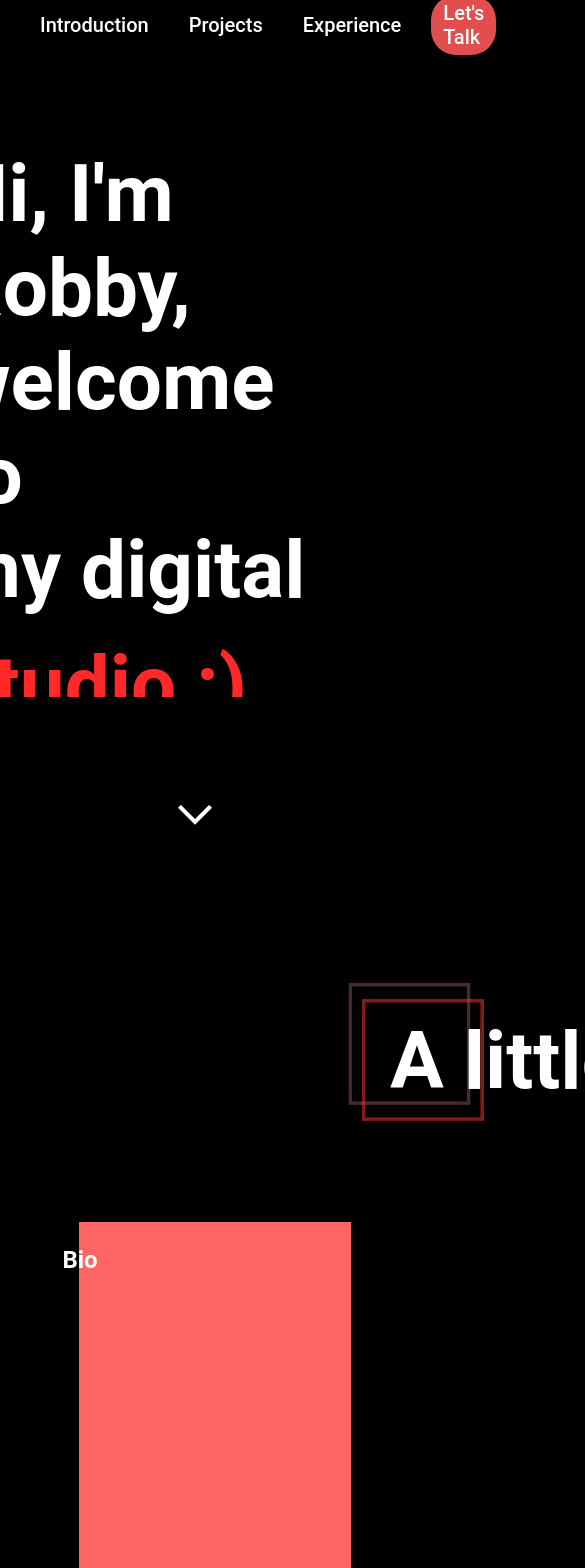
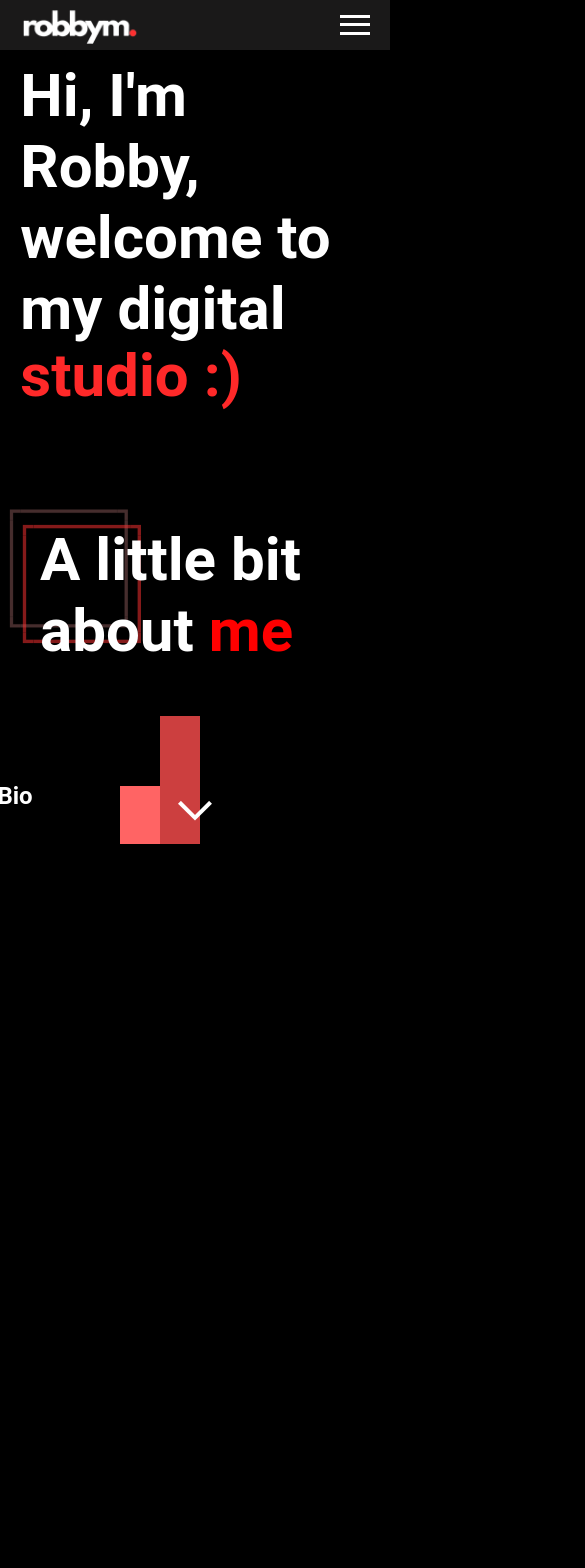
Before and after one commit to robbym-dev/personal-website, a React (Create React App) app: page / in a window 390 px wide. Shown: the top 1568 px of the page, 585 px wide, since content can reach past the window. After the commit the page ends 844 px from the top, so only its background shows below. Built offline with nearby package versions, Linux system fonts and the light colour scheme.

Commit message:
Fixed laptop responsiveness and working on mobile.

```diff
--- a/public/index.html
+++ b/public/index.html
@@ -9,7 +9,7 @@
     </style>
     <meta charset="utf-8" />
     <link rel="icon" href="%PUBLIC_URL%/favicon.ico" />
-    <meta name="viewport" content="width=device-width, initial-scale=1" />
+    <meta name="viewport" content="width=device-width, initial-scale=1">
     <meta name="theme-color" content="#000000" />
     <meta
       name="description"
--- a/src/RotatingWords.css
+++ b/src/RotatingWords.css
@@ -366,16 +366,140 @@ h2 {
   color: white;
 }
 
+.box-2 p li {
+  background-color: transparent;
+}
+
 
 @media (max-width: 1500px) {
-  .boxes-container {
-    flex-direction: column;
-    align-items: center;
+  h2 {
+    font-size: 80px;
+    transform: translate(100px, -530px);
+    background-color: transparent;
   }
 
-  .box {
-    width: 80%; /* Adjusted width for mobile phones */
-    margin: 10px auto; /* Centering the box */
-    /* Other adjustments for mobile view */
+  .background-image-container {
+    width: 1100px;
+    height: 600px;
+    margin-left: 60px;
+    background-image: url('./assets/square-home-wallpaper.png');
+    background-size: cover;
+    background-position: center;
+    background-repeat: no-repeat;
+  }
+
+  .box-1 {
+    width: 300px;
+    height: 360px;
+    margin-top: 10px;
+    margin-left: 70px;
+  }
+
+  .box-1 p {
+    font-size: 20px;
+    font-weight: 500px;
+    color: white;
+    margin-bottom: 30px;
+  }
+
+  .box-1 h3 {
+    margin-right: 250px;
+    margin-bottom: 340px;
+    font-size: 24px;
+    color: white;
+  }
+  .box-2 {
+    width: 500px;
+    height: 250px;
+    margin-top: -60px;
+    margin-left: 40px;
+  }
+  .box-2 h3 {
+    margin-right: 450px;
+    margin-bottom: 250px;
+    font-size: 24px;
+    color: white;
+  }
+
+  .box-3 {
+    width: 250px;
+    height: 250px;
+    margin-top: 125px;
+    margin-right: 175px;
+    margin-left: 40px;
+  }
+
+  .box-3 h3 {
+    margin-right: 150px;
+    margin-bottom: 240px;
+    font-size: 24px;
+    color: white;
   }
 }
+
+@media (max-width: 500px) {
+  h1 {
+    color: white;
+    background: transparent;
+    font-size: 60px;
+    margin-right: 175px;
+    padding-left: 200px;
+    z-index: 10000;
+  }
+
+  .outer-headings {
+    margin-top: -180px;
+    margin-left: -30px;
+  }
+  .inner-headings {
+    height: 80px;
+    line-height: 90px;
+    font-size: 60px;
+    overflow: hidden;
+    background: transparent;
+    position: relative;
+  }
+
+  span {
+    white-space: nowrap;
+  }
+
+  .background-image-container {
+    width: 1000px;
+    height: 600px;
+    margin-top: -300px;
+    margin-left: -4px;
+    background-image: url('./assets/square-home-wallpaper.png');
+    background-size: cover;
+    background-position: center;
+    background-repeat: no-repeat;
+  }
+
+  h2 {
+    font-size: 60px;
+    transform: translate(-10px, -540px);
+    background-color: transparent;
+  }
+
+  .typing-effect {
+    /* Reset the animation */
+    animation: none;
+    /* Redefine the animation with mobile-specific settings */
+    animation: typing 3s steps(25, end) forwards, blink-caret 0.75s step-end infinite;
+    border-right: 3px solid white; /* Ensure the cursor is visible */
+    font-size: 20px; /* Adjust font size for mobile */
+    width: 0;
+    max-width: 300px; /* Adjust as needed for the text length */
+  }
+
+
+  @keyframes typing {
+    from { width: 0; }
+    to { width: 100%; }
+  }
+
+  @keyframes blink-caret {
+    0%, 100% { border-color: white; }
+    50% { border-color: transparent; }
+  }
+}
--- a/src/RotatingWords.js
+++ b/src/RotatingWords.js
@@ -85,7 +85,16 @@ const RotatingWords = () => {
                 <h3>Skills</h3>
               </div>
               <div className="box-back">
-                <p>Content for Box 2</p>
+                <p>
+                <ul>
+                    <li>Python</li>
+                    <li>C/C++</li>
+                    <li>HTML</li>
+                    <li>CSS</li>
+                    <li>JavaScript</li>
+                    <li>React</li>
+                </ul>
+                </p>
               </div>
             </div>
           </div>
--- a/src/TopBar.css
+++ b/src/TopBar.css
@@ -80,3 +80,185 @@
 .nav.scrolled .red-line {
   width: 100%; /* Line extends to full width when scrolled */
 }
+
+.hamburger-menu {
+  display: none;
+  cursor: pointer;
+  flex-direction: column;
+  justify-content: space-around;
+  width: 30px;
+  height: 25px;
+  background-color: transparent;
+}
+
+.hamburger-menu span {
+  display: block;
+  height: 3px;
+  width: 100%;
+  background-color: white;
+  transition: all 0.3s linear;
+}
+
+.hamburger-menu.open span:nth-child(1) {
+  transform: rotate(45deg) translate(5px, 5px);
+  background-color: transparent;
+}
+
+.hamburger-menu.open span:nth-child(2) {
+  opacity: 0;
+  background-color: transparent;
+}
+
+.hamburger-menu.open span:nth-child(3) {
+  transform: rotate(-45deg) translate(7px, -6px);
+  background-color: transparent;
+}
+
+.menu-close {
+  background-color: transparent;
+  color: transparent;
+}
+
+@media (max-width: 500px) {
+  .hamburger-menu {
+    display: flex;
+    margin-right: 20px;
+    background-color: transparent;
+  }
+
+  .nav {
+    display: flex;
+    justify-content: space-between;
+    align-items: center;
+    background-color: #1a1919;
+    position: sticky;
+    top: 0;
+    z-index: 50000;
+  }
+
+  .nav .lets-talk-btn {
+    display: inline-block;
+    padding: 6px 12px;
+    margin: 5px 10px 5px 13px;
+    background-color: #e04e4e;
+    color: white;
+    border-radius: 30px;
+    text-decoration: none;
+    transition: background-color 0.3s ease;
+  }
+
+  .nav.scrolled {
+    background-color: #1a1919; /* Background change on scroll */
+  }
+
+  .nav ul {
+    position: fixed;
+    top: 0;
+    left: -100%; /* Start off-screen */
+    width: 100vw;
+    height: 100vh;
+    flex-direction: column;
+    align-items: center;
+    justify-content: center;
+    background-color: #1a1919;
+    transition: left 0.5s ease;
+    z-index: 50001;
+  }
+
+  /* Enhanced specificity for mobile styles */
+  .nav.scrolled, .nav.scrolled .red-line {
+    background-color: #1a1919;
+    transition: background-color 0.4s ease, width 0.4s ease;
+  }
+
+  .red-line {
+    height: 1.5px;
+    background-color: #e04e4e;
+    position: absolute;
+    bottom: 0;
+    left: 0;
+    width: 0; /* Initially set to 0 */
+    transition: width 0.4s ease; /* Transition for the red line */
+  }
+
+
+  .nav.scrolled .red-line {
+    width: 100%; /* Width transitions to 100% when scrolled */
+  }
+
+
+  .nav ul.open {
+    left: 0;
+  }
+
+  .nav li {
+    opacity: 1;
+    transform: translateX(0);
+    transition: all 0.3s ease;
+    margin: 20px 0;
+  }
+
+  .menu-close {
+    position: absolute;
+    top: 20px;
+    right: 20px;
+    cursor: pointer;
+    font-size: 30px;
+    color: white;
+    z-index: 50002;
+    opacity: 1;
+    background-color: transparent;
+  }
+
+  .nav a {
+    font-size: 40px;
+    line-height: -10000px;
+  }
+
+
+  html, body {
+  margin: 0;
+  padding: 0;
+  overflow-x: hidden; /* Correct: This prevents horizontal overflow */
+  width: 100%;
+  height: auto; /* Ensure the height is auto */
+  overflow-y: auto; /* Ensure vertical scrolling is allowed */
+}
+
+  body {
+    position: relative; /* Contain absolutely positioned elements */
+    background-color: transparent;
+  }
+
+  /* Only apply overflow-y to the body to allow vertical scrolling */
+  body {
+    overflow-y: auto;
+    background-color: transparent;
+  }
+
+  /* Debugging style */
+  * {
+    box-sizing: border-box; /* Include padding and borders in width calculations */
+    background-color: transparent;
+  }
+
+
+html, body {
+  margin: 0;
+  padding: 0;
+  width: 100%;
+  height: 100%; /* Set the body height to 100% for proper scrolling */
+  overflow-x: hidden;
+}
+
+body {
+  position: relative;
+  overflow-y: auto; /* Allow vertical scrolling */
+  background-color: transparent;
+}
+
+* {
+  box-sizing: border-box;
+  background-color: transparent;
+}
+}
--- a/src/TopBar.js
+++ b/src/TopBar.js
@@ -3,36 +3,42 @@ import './TopBar.css';
 
 const TopBar = () => {
   const [scrolled, setScrolled] = useState(false);
+  const [menuOpen, setMenuOpen] = useState(false);
 
   useEffect(() => {
     const handleScroll = () => {
       const isScrolled = window.scrollY > 0;
       setScrolled(isScrolled);
 
-      // Prevent scrolling above the start of the document
       if (window.scrollY < 0) {
         window.scrollTo(0, 0);
       }
     };
 
-    // Add event listener
-  window.addEventListener('scroll', handleScroll);
-
-  // Clean up the event listener
-  return () => {
-    window.removeEventListener('scroll', handleScroll);
-  };
-}, []);
+    window.addEventListener('scroll', handleScroll);
+    return () => {
+      window.removeEventListener('scroll', handleScroll);
+    };
+  }, []);
 
   return (
     <nav className={`nav ${scrolled ? 'scrolled' : ''}`}>
       <div className="logo"></div>
-      <ul>
+
+      <div className="hamburger-menu" onClick={() => setMenuOpen(!menuOpen)}>
+        <span></span>
+        <span></span>
+        <span></span>
+      </div>
+
+      <ul className={menuOpen ? 'open' : ''}>
+        <div className="menu-close" onClick={() => setMenuOpen(false)}>X</div>
         <li><a href="/">Introduction</a></li>
         <li><a href="/services">Projects</a></li>
         <li><a href="/contact">Experience</a></li>
         <li><a href="/contact" className="lets-talk-btn">Let's Talk</a></li>
       </ul>
+
       <div className={`red-line ${scrolled ? 'extend' : ''}`}></div>
     </nav>
   );
```
